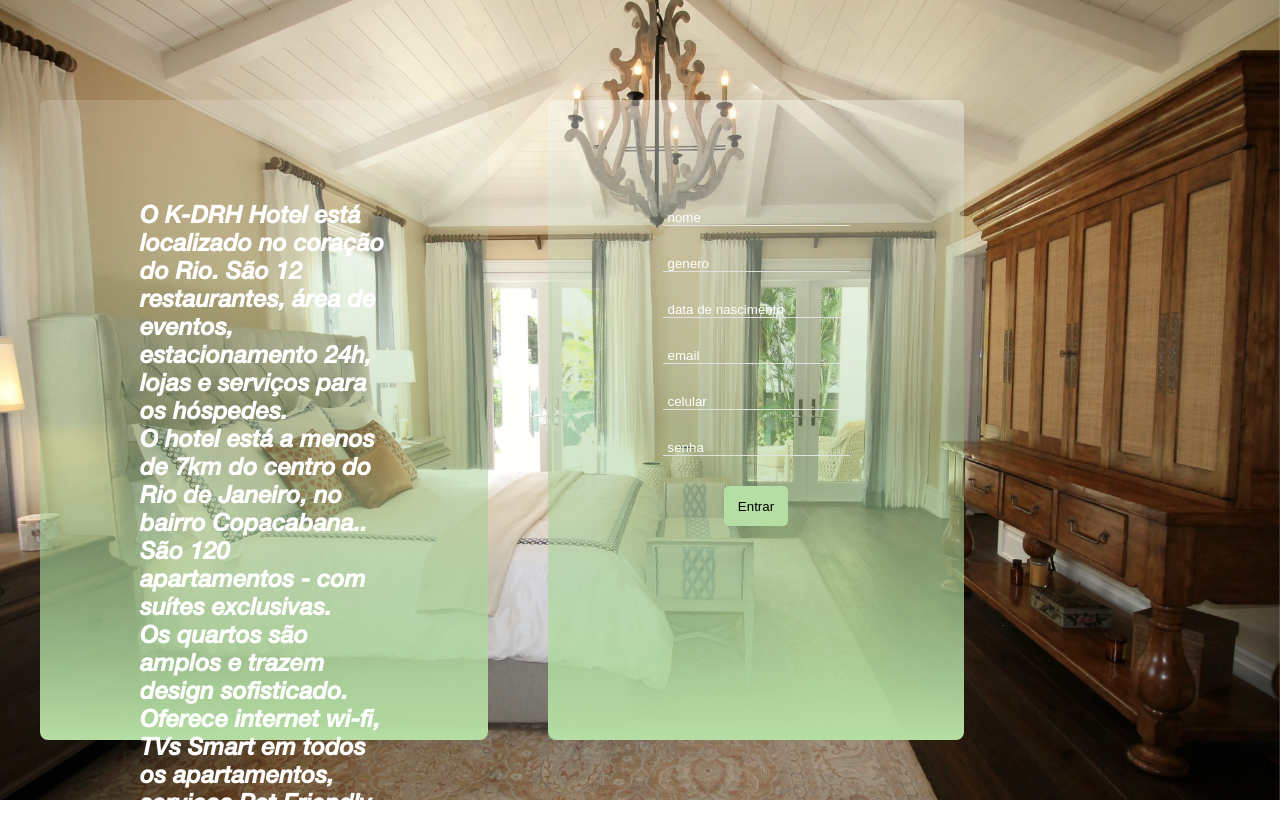
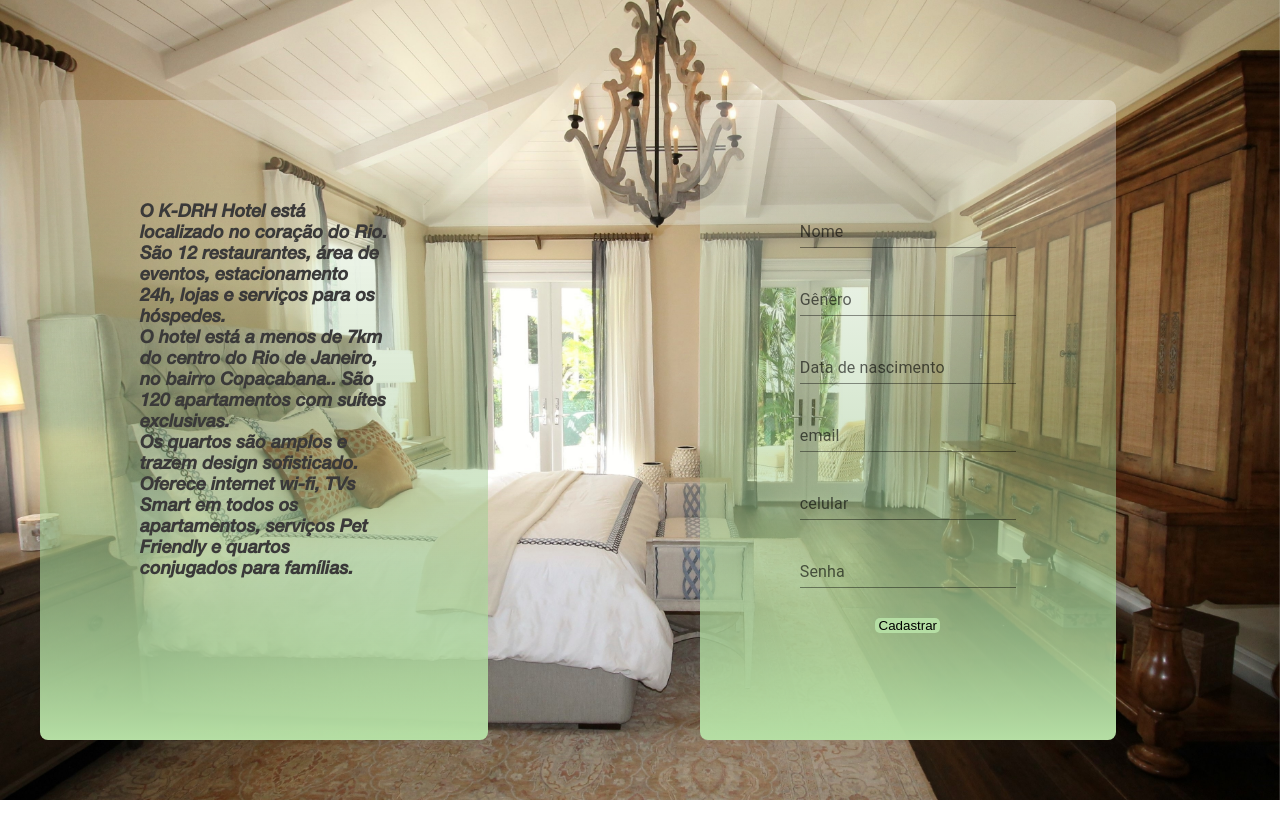
Before and after one commit to enricomartins018/mod5_devs_rest_hotel, a React (Vite) app: page /cadastro in a window 1280 px wide. Shown: the top 838 px of the page. Built offline with nearby package versions, Linux system fonts and the light colour scheme.

Commit message:
update do layout da pagina de cadastro

```diff
--- a/package.json
+++ b/package.json
@@ -9,6 +9,9 @@
     "preview": "vite preview"
   },
   "dependencies": {
+    "@emotion/react": "^11.10.4",
+    "@emotion/styled": "^11.10.4",
+    "@mui/material": "^5.10.3",
     "axios": "^0.27.2",
     "react": "^18.2.0",
     "react-dom": "^18.2.0",
--- a/src/components/FormCadastroHospede/FormCadastroHospede.jsx
+++ b/src/components/FormCadastroHospede/FormCadastroHospede.jsx
@@ -4,6 +4,7 @@ import S from "./FormCadastroHospede.module.css";
 import { api } from "../../services/api";
 import Popup from "reactjs-popup";
 import "reactjs-popup/dist/index.css";
+import TextField from "@mui/material/TextField";
 
 const FormCadastroHospede = () => {
   const [open, setOpen] = useState(false);
@@ -48,35 +49,57 @@ const FormCadastroHospede = () => {
   return (
     <div>
       <form className={S.formCadastroHospede}>
-        <input
+        <TextField
+          id="standard-basic"
+          label="Nome"
+          variant="standard"
           className={S.input1}
           type="text"
           placeholder="nome"
           value={dadosForm.nome}
           onChange={(e) => handleChange(e, "nome")}
         />
-        <input
+        {/* <input
+          className={S.input1}
+          type="text"
+          placeholder="nome"
+          value={dadosForm.nome}
+          onChange={(e) => handleChange(e, "nome")}
+        /> */}
+        <TextField
+          id="standard-basic"
+          label="Gênero"
+          variant="standard"
           className={S.input1}
           type="text"
           placeholder="genero"
           value={dadosForm.genero}
           onChange={(e) => handleChange(e, "genero")}
         />
-        <input
+        <TextField
+          id="standard-basic"
+          label="Data de nascimento"
+          variant="standard"
           className={S.input1}
           type="text"
           placeholder="data de nascimento"
           value={dadosForm.nasc}
           onChange={(e) => handleChange(e, "nasc")}
         />
-        <input
+        <TextField
+          id="standard-basic"
+          label="email"
+          variant="standard"
           className={S.input1}
           type="text"
           placeholder="email"
           value={dadosForm.email}
           onChange={(e) => handleChange(e, "email")}
         />
-        <input
+        <TextField
+          id="standard-basic"
+          label="celular"
+          variant="standard"
           className={S.input1}
           type="text"
           placeholder="celular"
@@ -85,7 +108,10 @@ const FormCadastroHospede = () => {
         />
         {/* <BsPerson />
           </input> */}
-        <input
+        <TextField
+          id="standard-basic"
+          label="Senha"
+          variant="standard"
           className={S.input1}
           type="text"
           placeholder="senha"
@@ -95,7 +121,7 @@ const FormCadastroHospede = () => {
         {/* <AiOutlineEyeInvisible />
           </input> */}
         <button className={S.btnLogin} onClick={handleClick}>
-          Entrar
+          Cadastrar
         </button>
 
         {/* <Popup open={open} closeOnDocumentClick onClose={closeModal}>
--- a/src/components/FormCadastroHospede/FormCadastroHospede.module.css
+++ b/src/components/FormCadastroHospede/FormCadastroHospede.module.css
@@ -27,7 +27,7 @@
 }
 
 ::placeholder {
-    color: #fff;
+    color: rgb(49, 48, 48)
 }
 
 .btnLogin {
--- a/src/components/FormLogin/FormLogin.module.css
+++ b/src/components/FormLogin/FormLogin.module.css
@@ -23,7 +23,7 @@
     border: none;
     border-bottom: 1px solid #e1e1e1;
     outline: none;
-    color: #fff;
+    color: #777;
 
 }
 
@@ -42,8 +42,9 @@
     position: absolute;
     width: 288.09px;
     height: 51.22px;
-    margin-left: 30px;
+    margin-left: 120px;
     margin-top: 200px;
+    color: rgb(49, 48, 48);
 }
 
 .banner {
@@ -56,7 +57,7 @@
     flex-direction: column;
     background-color: #447a3769;
     opacity: 9;
-    color: #EEFCF8;
+    color: rgb(49, 48, 48);
     text-align: center;
 }
 
--- a/src/pages/CadastroHospede/CadastroHospede.jsx
+++ b/src/pages/CadastroHospede/CadastroHospede.jsx
@@ -10,11 +10,11 @@ const CadastroHospede = () => {
 
       <div className={S.section2}>
         <div className={S.sectionText}>
-          <h2>
+          <h2 className={S.h2Hospede}>
             O K-DRH Hotel está localizado no coração do Rio. São 12
             restaurantes, área de eventos, estacionamento 24h, lojas e serviços
             para os hóspedes.<br></br>O hotel está a menos de 7km do centro do
-            Rio de Janeiro, no bairro Copacabana.. São 120 apartamentos - com
+            Rio de Janeiro, no bairro Copacabana.. São 120 apartamentos com
             suítes exclusivas.<br></br>
             Os quartos são amplos e trazem design sofisticado. Oferece internet
             wi-fi, TVs Smart em todos os apartamentos, serviços Pet Friendly e
--- a/src/pages/CadastroHospede/CadastroHospede.module.css
+++ b/src/pages/CadastroHospede/CadastroHospede.module.css
@@ -18,7 +18,7 @@
 }
 
 .section2 {
-    flex: 30%;
+    flex: 50%;
     padding: 40px;
 
 }
@@ -26,6 +26,7 @@
 .section1 {
     flex: 70%;
     padding: 40px;
+    /* margin-left: 50px; */
 
 }
 
@@ -57,7 +58,8 @@
 
 }
 
-h2 {
-    color: white;
+.h2Hospede {
+    color: rgb(58, 57, 57);
     padding: 100px;
+    font-size: large;
 }
```
Also changed, not shown: src/components/Carrossel/Carrossel.jsx (deleted, +0 -71 lines), src/components/Carrossel/Carrossel.module.css (deleted, +0 -31 lines), 1 other file (tests, documents, lock files or other folders).
